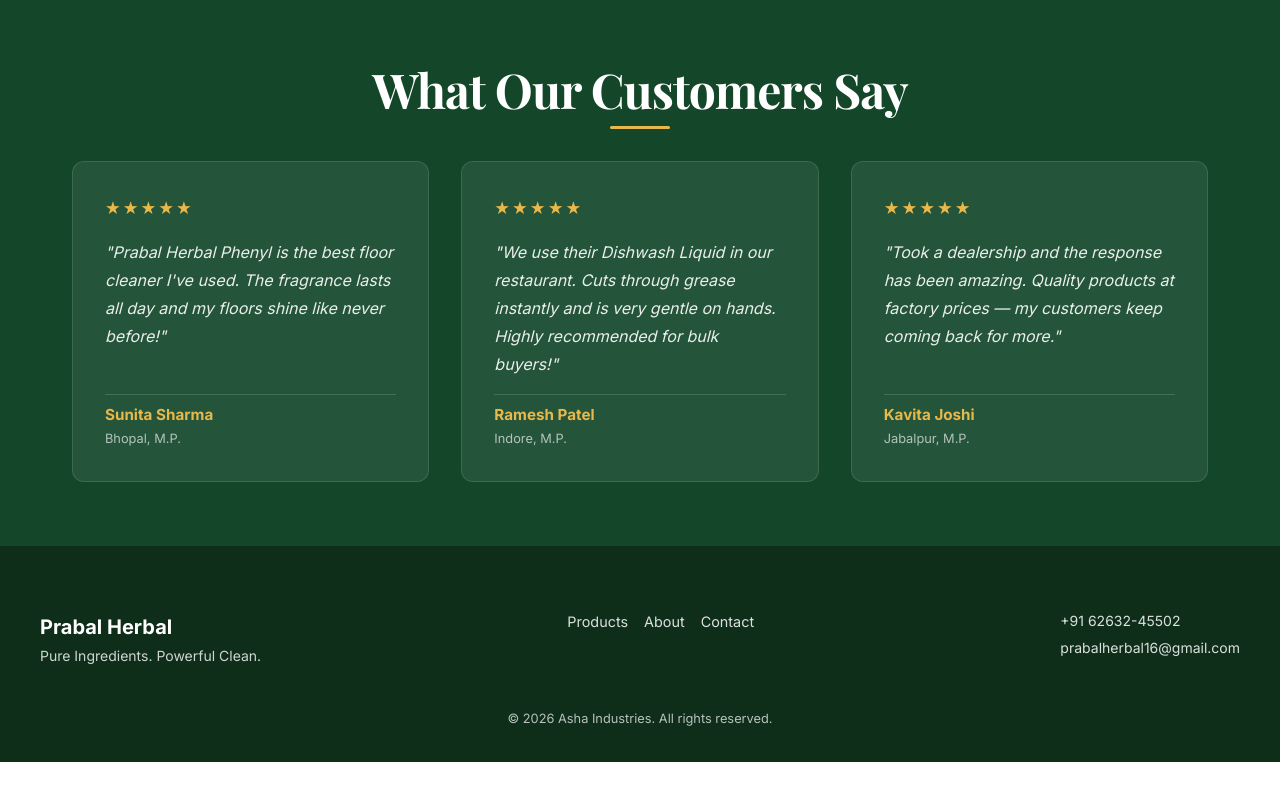
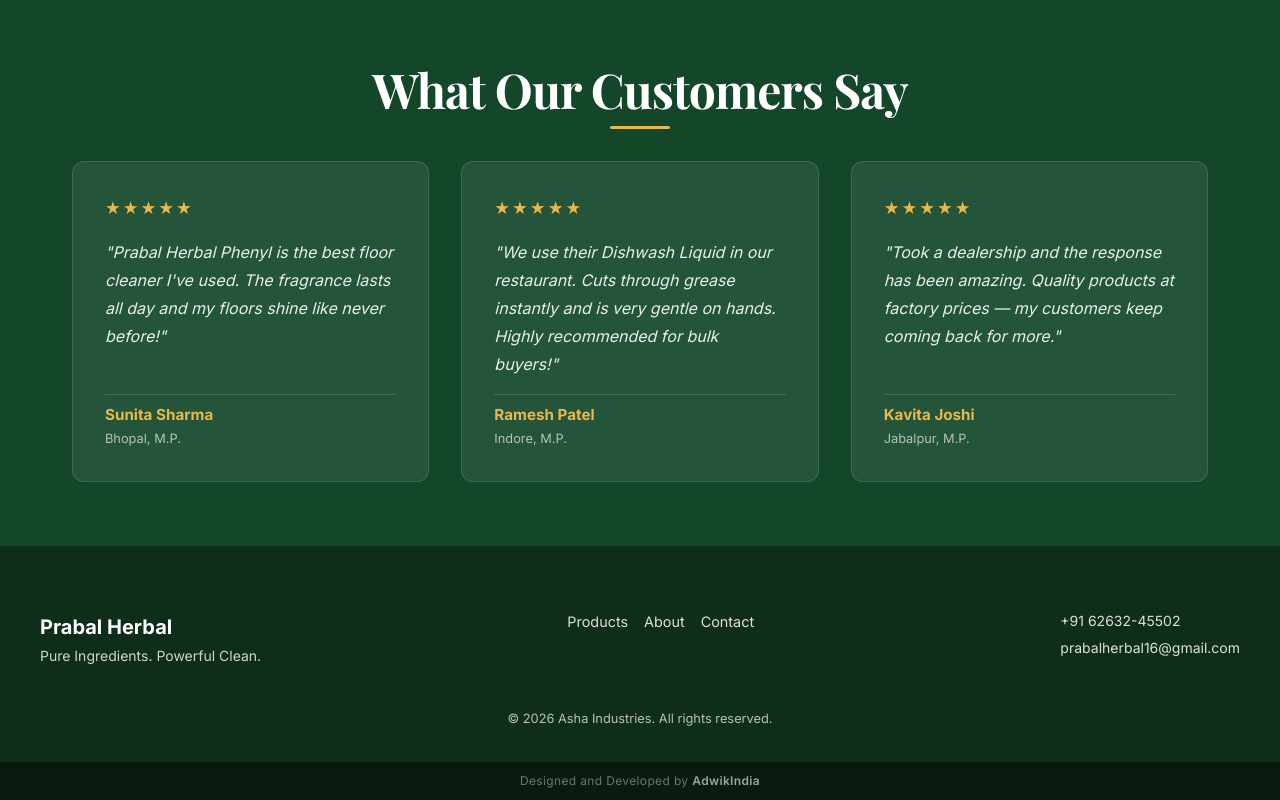
Before and after one commit to Shubhambaisakh/landing-page, a website: page index.html in a window 1280 px wide. Shown: the part 7617-8417 px from the top of the page. Before the commit the page ends 8379 px from the top, so only its background shows below. Drawn offline with nearby package versions, Linux system fonts and the light colour scheme; a web font is replaced by a local one.

Commit message:
Add: Designed and Developed by AdwikIndia footer credit

```diff
--- a/index.html
+++ b/index.html
@@ -360,6 +360,11 @@
     </svg>
   </button>
 
+  <!-- Developer Credit -->
+  <div class="dev-credit">
+    Designed and Developed by <strong>AdwikIndia</strong>
+  </div>
+
   <script src="main.js" type="module"></script>
 </body>
 </html>
--- a/style.css
+++ b/style.css
@@ -1776,3 +1776,20 @@ footer {
     font-size: 1.5rem !important;
   }
 }
+
+/* ============================================================
+   Developer Credit
+   ============================================================ */
+.dev-credit {
+  background-color: #0a1a0f;
+  color: rgba(255, 255, 255, 0.4);
+  text-align: center;
+  font-size: 0.75rem;
+  padding: 0.6rem 1rem;
+  letter-spacing: 0.03em;
+}
+
+.dev-credit strong {
+  color: rgba(255, 255, 255, 0.6);
+  font-weight: 600;
+}
```
